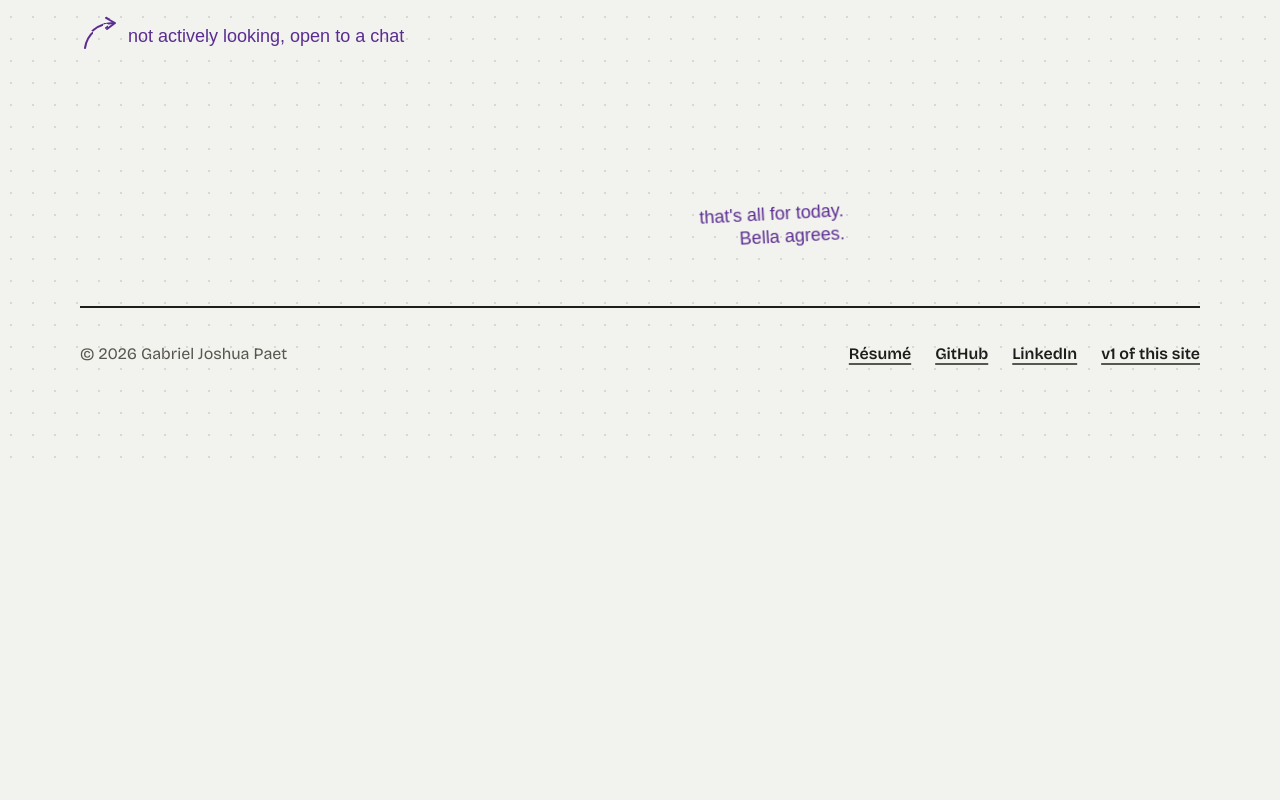
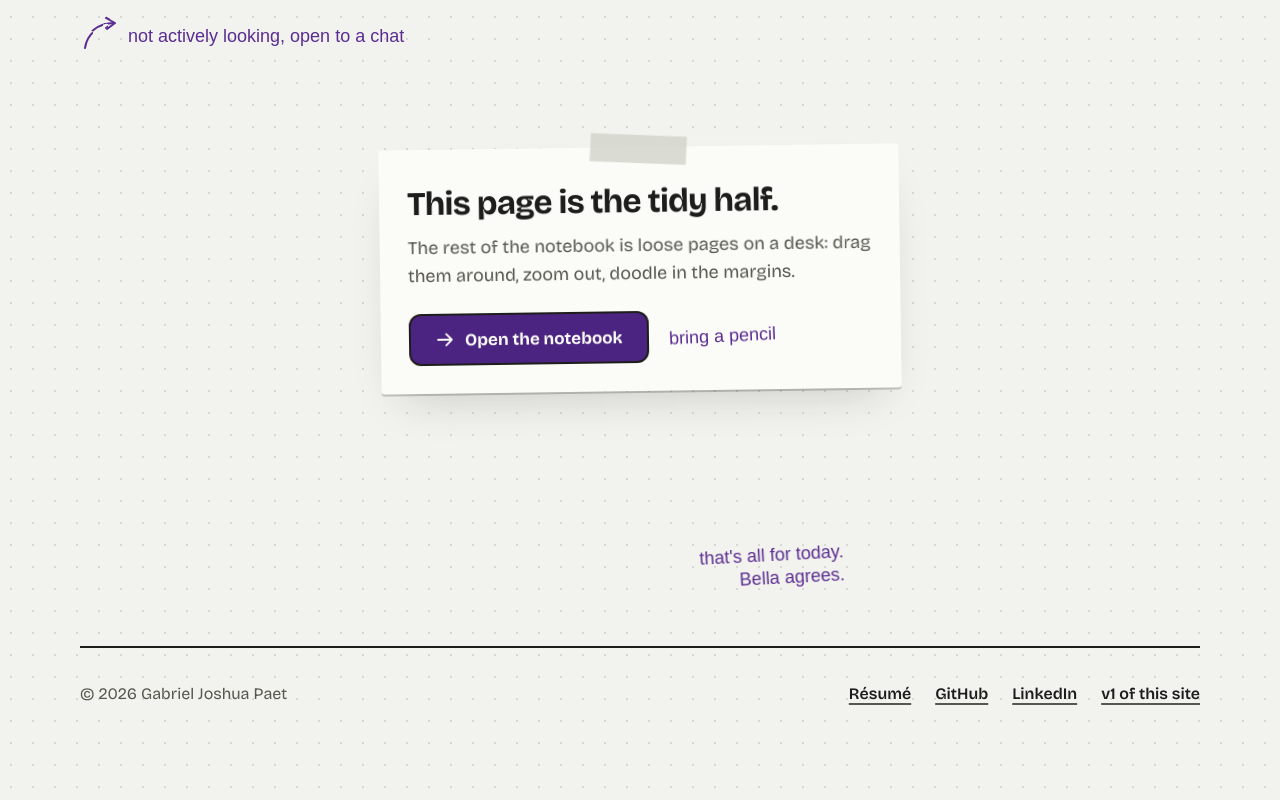
Before and after one commit to gjvpaet/gabpaet-portfolio, a Next.js app: page / in a window 1280 px wide. Shown: the part 4768-5568 px from the top of the page. Before the commit the page ends 5228 px from the top, so only its background shows below. Built offline with nearby package versions, Linux system fonts and the light colour scheme; a web font is replaced by a local one.

Commit message:
feat(home): a closing note that opens the notebook
A taped-in sheet after Contact links to /notebook. Copy is VERIFY.

```diff
--- a/app/(site)/page.tsx
+++ b/app/(site)/page.tsx
@@ -4,6 +4,7 @@ import { About } from "@/components/home/about";
 import { Contact } from "@/components/home/contact";
 import { Experience } from "@/components/home/experience";
 import { Hero } from "@/components/home/hero";
+import { NotebookTeaser } from "@/components/home/notebook-teaser";
 import { Projects } from "@/components/home/projects";
 import { Toolbox } from "@/components/home/toolbox";
 
@@ -13,7 +14,7 @@ export const metadata: Metadata = {
 
 // Spec 7: one scroll, each section a different layout family (split hero,
 // lead + pinned note, labelled chips, margin-note rows, napkin vs shipped,
-// giant type).
+// giant type), and a closing note that opens the notebook.
 export default function HomePage() {
   return (
     <main id="main" className="mx-auto max-w-[1200px] px-5 md:px-10">
@@ -23,6 +24,7 @@ export default function HomePage() {
       <Experience />
       <Projects />
       <Contact />
+      <NotebookTeaser />
     </main>
   );
 }
--- /dev/null
+++ b/components/home/notebook-teaser.tsx
@@ -0,0 +1,32 @@
+import { ArrowRight } from "@phosphor-icons/react/ssr";
+
+import { ButtonLink } from "@/components/button";
+import { PaperCard } from "@/components/paper-card";
+import { Reveal } from "@/components/reveal";
+
+// Notebook spec 11: the home page's closing note, the way into /notebook.
+// VERIFY: all copy.
+export function NotebookTeaser() {
+  return (
+    <section aria-labelledby="notebook-h" className="pb-20 md:pb-24 print:hidden">
+      <Reveal className="mx-auto max-w-[520px]">
+        <PaperCard rotate={-0.8} tape="top" className="px-5 pt-9 pb-7 sm:px-7">
+          <h2 id="notebook-h" className="type-h3">
+            This page is the tidy half.
+          </h2>
+          <p className="mt-3 text-ink-soft">
+            The rest of the notebook is loose pages on a desk: drag them around, zoom out, doodle in the margins.
+          </p>
+          <div className="mt-6 flex flex-wrap items-center gap-x-5 gap-y-3">
+            <ButtonLink href="/notebook" variant="primary" icon={<ArrowRight size={20} weight="bold" />}>
+              Open the notebook
+            </ButtonLink>
+            <p aria-hidden="true" className="type-hand -rotate-2 text-pen">
+              bring a pencil
+            </p>
+          </div>
+        </PaperCard>
+      </Reveal>
+    </section>
+  );
+}
```
